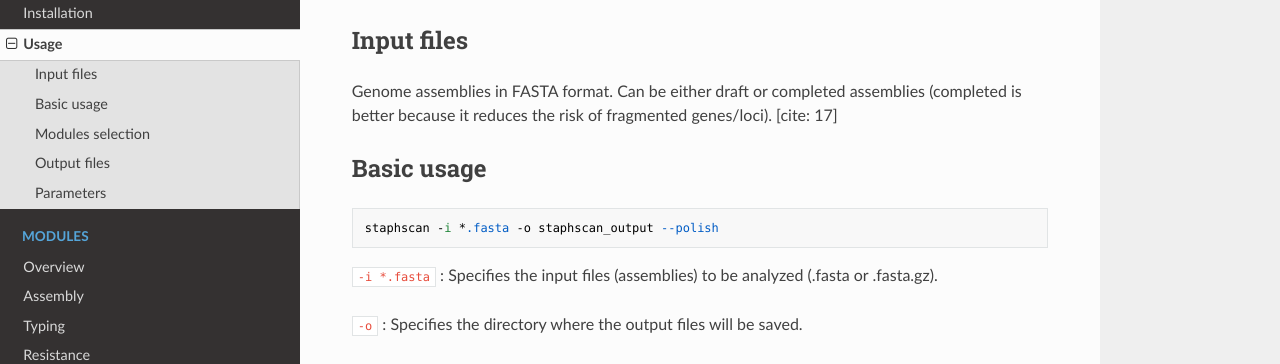
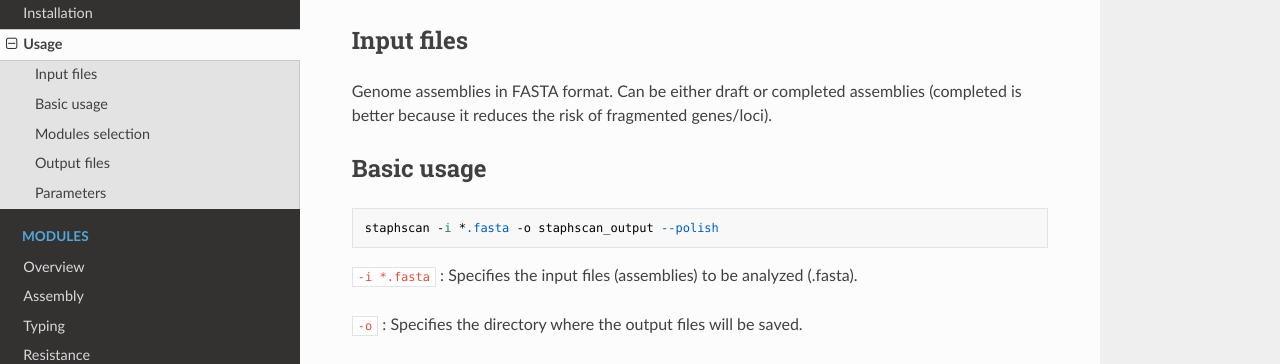
Before and after one commit to riccabolla/StaphSCAN, an MkDocs documentation site: the page built from docs/usage.md, in a window 1280 px wide and 900 px high. Shown: the part 136-500 px from the top of the window. Built offline with MkDocs 1.6.1, drawn with Linux system fonts in a browser that asks for light colours; nearby versions of some CDN libraries.

Commit message:
Update usage documentation with version info
Added version option to help section and updated formatting.

````diff
--- a/docs/usage.md
+++ b/docs/usage.md
@@ -3,14 +3,14 @@
 ## Input files
 
 Genome assemblies in FASTA format.
-Can be either draft or completed assemblies (completed is better because it reduces the risk of fragmented genes/loci). [cite: 17]
+Can be either draft or completed assemblies (completed is better because it reduces the risk of fragmented genes/loci).
 
 ## Basic usage
 
 ```python
 staphscan -i *.fasta -o staphscan_output --polish
 ```
-`-i *.fasta` : Specifies the input files (assemblies) to be analyzed (.fasta or .fasta.gz).
+`-i *.fasta` : Specifies the input files (assemblies) to be analyzed (.fasta).
 
 
 `-o` : Specifies the directory where the output files will be saved.
@@ -71,4 +71,5 @@
 
 `-h, --help`: Show a help message and exit <br>
 
+
 `-v, --version`: Show program's version number and exit
````
